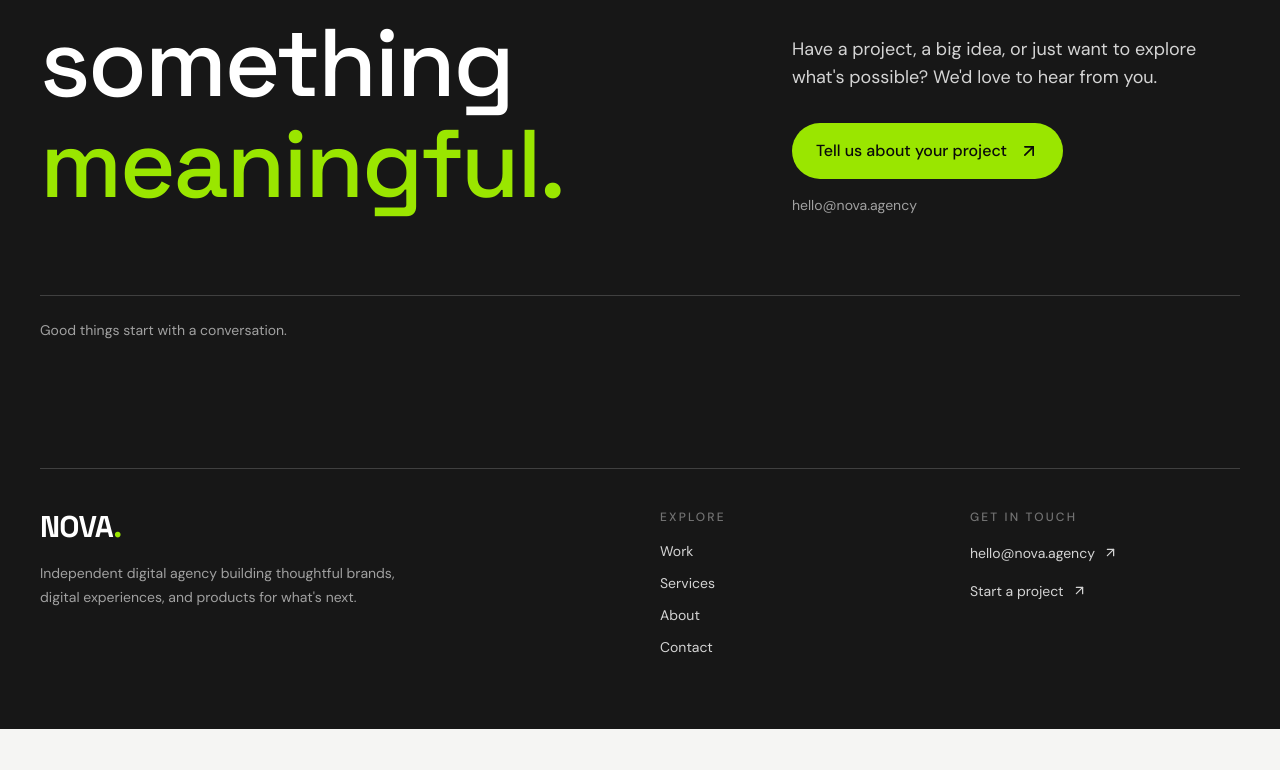
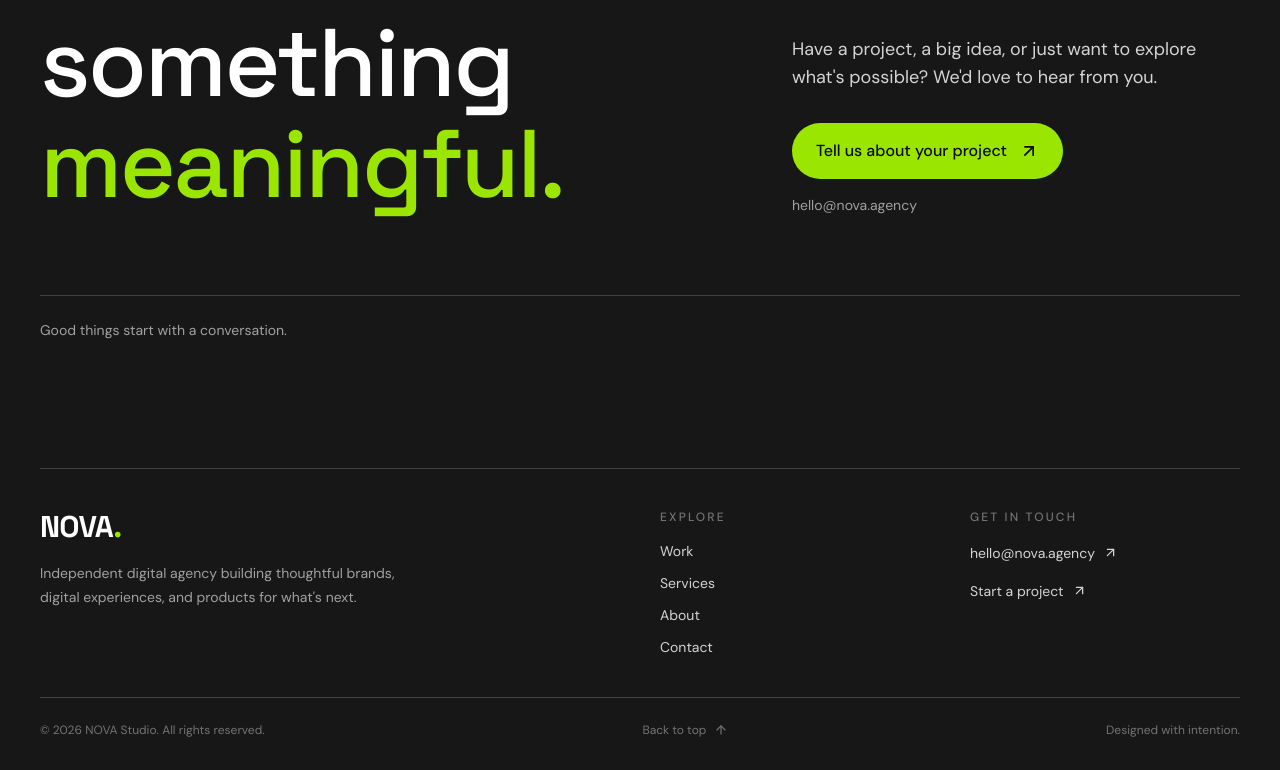
Before and after one commit to Prathamesh2603/nova-agency-website, a React (Vite) app: page / in a window 1280 px wide. Shown: the part 7134-7904 px from the top of the page. Before the commit the page ends 7863 px from the top, so only its background shows below. Built offline with nearby package versions, Linux system fonts and the light colour scheme.

Commit message:
bottom bar(copyright part) for footer is done and id is added to the hero section

```diff
--- a/src/components/Footer.jsx
+++ b/src/components/Footer.jsx
@@ -1,4 +1,4 @@
-import { ArrowUpRight } from "lucide-react";
+import { ArrowUp, ArrowUpRight } from "lucide-react";
 
 const Footer = () => {
   const currentYear = new Date().getFullYear();
@@ -79,6 +79,21 @@ const Footer = () => {
 
         </div>
 
+        {/* Bottom bar */}
+        <div className="flex flex-col gap-4 border-t border-neutral-700 pt-6 text-xs text-neutral-500 sm:flex-row sm:items-center sm:justify-between">
+          <p>© {currentYear} NOVA Studio. All rights reserved.</p>
+
+          <a
+            href="#home"
+            className="inline-flex w-fit items-center gap-2 transition-colors hover:text-white"
+          >
+            Back to top
+            <ArrowUp size={14} />
+          </a>
+
+          <p>Designed with intention.</p>
+        </div>
+
       </div>
     </footer>
   )
--- a/src/components/Hero.jsx
+++ b/src/components/Hero.jsx
@@ -2,7 +2,9 @@ import { ArrowDown, ArrowUpRight } from "lucide-react";
 
 const Hero = () => {
   return (
-    <section className="flex min-h-screen flex-col justify-center px-5 pb-12 pt-28 sm:px-8 sm:pt-32 lg:px-10">
+    <section
+    id="home"
+    className="flex min-h-screen flex-col justify-center px-5 pb-12 pt-28 sm:px-8 sm:pt-32 lg:px-10">
       <div className="mx-auto w-full max-w-[1600px]">
 
         {/* Eyebrow */}
```
